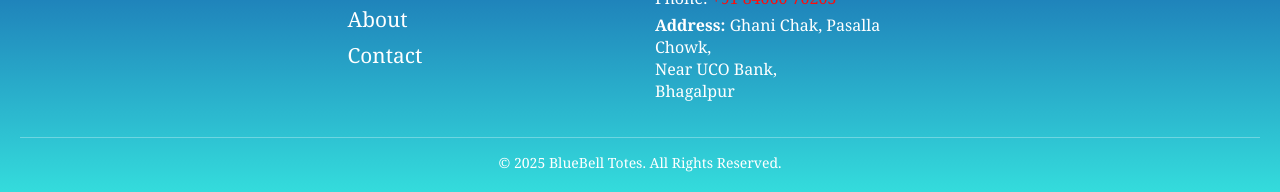
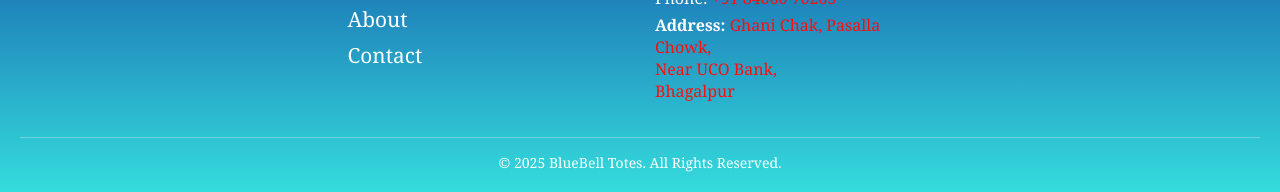
Before and after one commit to Adikumar3135/Totebag, a website: page index.html in a window 1280 px wide. Shown: the part 2231-2423 px from the top of the page. Drawn offline with Linux system fonts and the light colour scheme.

Commit message:
Update index.html

```diff
--- a/index.html
+++ b/index.html
@@ -11,6 +11,7 @@
   <!-- Header -->
   <header>
     <nav>
+      <img src="./data/logo.png" alt="">
       <h1 onclick="scrollToSection('banner')">BlueBell Totes</h1>
       <i class="fas fa-bars hamburger" id="menu-icon"></i>
 
@@ -78,7 +79,7 @@
         <p>Email: <a href="mailto:thebluebell.bgp@gmail.com">thebluebell.bgp@gmail.com</a></p>
         <p>Phone: <a href="tel:+918406070202">+91 84060 70202</a></p>
         <p>Phone: <a href="tel:+918406070203">+91 84060 70203</a></p>
-        <p><strong>Address:</strong> Ghani Chak, Pasalla Chowk,<br>Near UCO Bank,<br>Bhagalpur</p>
+        <p><strong>Address:</strong> <a href="https://www.google.com/maps/place/THE+BLUE+BELL+INTERNATIONAL+SCHOOL,BHAGALPUR/@25.238188,86.9632585,687m/data=!3m1!1e3!4m6!3m5!1s0x39f04b2aefaf274f:0x9cdfe3784298194d!8m2!3d25.2382701!4d86.9647804!16s%2Fg%2F11fl8xwqbq?hl=en&entry=ttu&g_ep=EgoyMDI1MDkwOC4wIKXMDSoASAFQAw%3D%3D">Ghani Chak, Pasalla Chowk,<br>Near UCO Bank,<br>Bhagalpur</a></p>
       </div>
       <div class="footer-social">
         <h3>Follow Us</h3>
```
